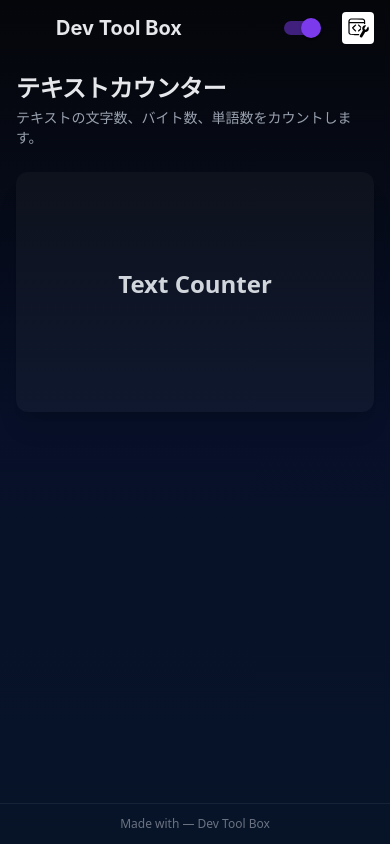
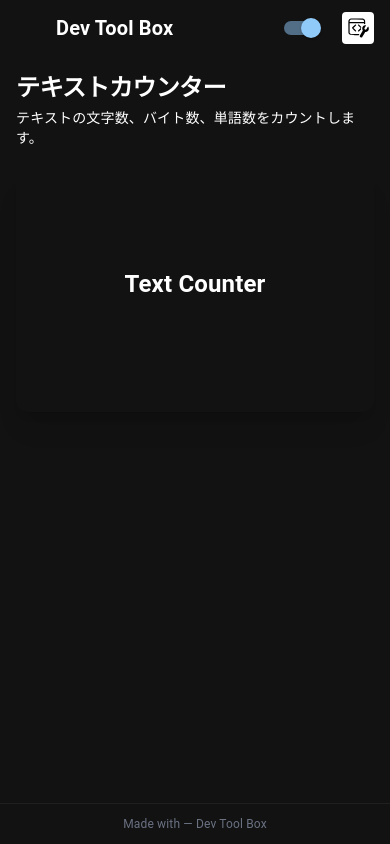
Before and after one commit to SeigoTakahashi/dev-tool-box, a React (Vite) app: page /text/counter in a window 390 px wide. Built offline with nearby package versions, Linux system fonts and the light colour scheme; some icons are missing.

Commit message:
Fix/refactoring (#4)
* メニュー、HomePageのレスポンシブ対応

* HomePageのpadding修正

* Reactのバージョンアップ、PRのフォーマット作成

* 表示モード処理のリファクタリング

```diff
--- a/src/App.tsx
+++ b/src/App.tsx
@@ -1,10 +1,12 @@
 import { BrowserRouter, Routes, Route } from 'react-router-dom'
 import './App.css'
 import { ALL_ROUTES } from './router/routes'
+import { ThemeProvider } from './common/context/ThemeContext'
 
 function App() {
   return (
     <>
+      <ThemeProvider>
         <BrowserRouter>
           <Routes>
             {ALL_ROUTES.map((route) => (
@@ -12,6 +14,7 @@
             ))}
           </Routes>
         </BrowserRouter>
+      </ThemeProvider>
     </>
   )
 }
--- a/src/common/components/BaseTemplate.tsx
+++ b/src/common/components/BaseTemplate.tsx
@@ -1,11 +1,11 @@
-import React, { useState, useMemo } from "react";
+import React, { useState } from "react";
 import type { ReactNode } from "react";
-import { ThemeProvider as MuiThemeProvider, createTheme } from "@mui/material/styles";
-
 import TopBar from "./TopBar";
 import SideNav from "./SideNav";
 import Footer from "./Footer";
-import { ThemeProvider, useTheme } from "../context/ThemeContext";
+import { ThemeProvider as MuiThemeProvider, CssBaseline } from "@mui/material";
+import { useTheme } from "../context/ThemeContext";
+import { getTheme } from "../theme";
 
 type BaseTemplateProps = {
   title?: string;
@@ -14,39 +14,23 @@
 };
 
 /**
- * BaseTemplateContent コンポーネント
+ * BaseTemplate コンポーネント
  * テーマコンテキストを使用する実際のレイアウト
  */
-const BaseTemplateContent: React.FC<BaseTemplateProps> = ({
+const BaseTemplate: React.FC<BaseTemplateProps> = ({
   title,
   subtitle,
   children,
 }) => {
   // テーマコンテキストから現在のモードを取得
   const { mode } = useTheme();
+  const theme = getTheme(mode);
 
   // サイドナビゲーションの折りたたみ状態
   const [collapsed, setCollapsed] = useState(false);
 
   // モバイルでのナビゲーション開閉状態
   const [mobileOpen, setMobileOpen] = useState(false);
-
-  // MUI テーマを動的に生成
-  const theme = useMemo(
-    () =>
-      createTheme({
-        palette: {
-          mode: mode,
-          primary: { main: "#7c3aed" },
-          background:
-            mode === "dark"
-              ? { default: "#070812", paper: "#0f1724" }
-              : { default: "#f5f5f5", paper: "#ffffff" },
-        },
-        typography: { fontFamily: "Inter, Roboto, Helvetica, Arial, sans-serif" },
-      }),
-    [mode]
-  );
 
   // モバイルメニュー開閉ハンドラ
   const handleMenuToggle = () => {
@@ -58,17 +42,10 @@
     }
   };
 
-  // 背景グラデーション（ダーク/ライトで変更）
-  const bgClass =
-    mode === "dark"
-      ? "bg-gradient-to-b from-[#05060a] via-[#071028] to-[#071428]"
-      : "bg-gradient-to-b from-[#f9fafb] via-[#f3f4f6] to-[#e5e7eb]";
-
-  const textClass = mode === "dark" ? "text-gray-200" : "text-gray-800";
-
   return (
     <MuiThemeProvider theme={theme}>
-      <div className={`min-h-screen flex ${bgClass} ${textClass}`}>
+      <CssBaseline />
+      <div className="min-h-screen flex">
         {/* サイドナビゲーション（デスクトップ/モバイル両対応）*/}
         <div className="hidden lg:block fixed left-0 top-0 bottom-0 z-50">
           <SideNav
@@ -87,7 +64,11 @@
           />
         </div>
 
-        <div className={`flex-1 flex flex-col ${!collapsed ? "lg:ml-80" : "lg:ml-0"}`}>
+        <div
+          className={`flex-1 flex flex-col ${
+            !collapsed ? "lg:ml-80" : "lg:ml-0"
+          }`}
+        >
           {/* 上部トップバー */}
           <div className="sticky top-0 z-40 bg-inherit">
             <TopBar onMenuToggle={handleMenuToggle} />
@@ -102,29 +83,13 @@
                   <h1 className="text-2xl font-bold tracking-tight">
                     {title || "Dev Tool Box"}
                   </h1>
-                {subtitle && (
-                  <p
-                    className={`mt-1 text-sm ${
-                      mode === "dark" ? "text-gray-400" : "text-gray-600"
-                    }`}
-                  >
-                    {subtitle}
-                  </p>
-                )}
+                  {subtitle && <p className="mt-1 text-sm">{subtitle}</p>}
                 </header>
               ) : null}
 
               {/* コンテンツ */}
-              <section
-                className={`${
-                  mode === "dark" ? "bg-white/3" : "bg-white/80"
-                } rounded-xl shadow-xl`}
-              >
-                  <div
-                    className={`py-20 text-center ${
-                      mode === "dark" ? "text-gray-300" : "text-gray-700"
-                    }`}
-                  >
+              <section className="rounded-xl shadow-xl">
+                <div className="py-20 text-center">
                   {children || "Select a tool from the navigation menu."}
                 </div>
               </section>
@@ -139,17 +104,4 @@
   );
 };
 
-/**
- * BaseTemplate コンポーネント
- * アプリケーションの基本的なレイアウトを提供します
- * ThemeProvider でラップしてテーマ切り替え機能を提供
- */
-const BaseTemplate: React.FC<BaseTemplateProps> = (props) => {
-  return (
-    <ThemeProvider>
-      <BaseTemplateContent {...props} />
-    </ThemeProvider>
-  );
-};
-
 export default BaseTemplate;
--- a/src/common/components/NavContent.tsx
+++ b/src/common/components/NavContent.tsx
@@ -49,17 +49,11 @@
     navigate("/");
   };
 
-  // テーマに応じたスタイルクラス
-  const bgClass = mode === "dark" ? "bg-[#0f1724]" : "bg-white";
-  const borderClass = mode === "dark" ? "border-white/6" : "border-gray-200";
-  const textSecondaryClass =
-    mode === "dark" ? "text-gray-400" : "text-gray-600";
-
   return (
     <aside
       className={`flex flex-col ${
         collapsed ? "w-0" : "w-80"
-      } h-screen p-3 overflow-y-auto ${bgClass}`}
+      } h-screen p-3 overflow-y-auto`}
     >
       {/* ロゴ部分 */}
       <div
@@ -74,14 +68,14 @@
         {!collapsed && (
           <div>
             <div className="text-sm font-semibold">Dev Tool Box</div>
-            <div className={`text-xs ${textSecondaryClass}`}>
+            <div className="text-xs">
               Handy dev utilities
             </div>
           </div>
         )}
       </div>
 
-      <Divider className={`my-2 ${borderClass}`} />
+      <Divider className="my-2" />
 
       {/* ナビゲーション項目リスト（アコーディオン形式） */}
       <nav className="flex-1">
@@ -116,10 +110,10 @@
         </List>
       </nav>
 
-      <Divider className={`my-2 ${borderClass}`} />
+      <Divider className="my-2" />
 
       {/* フッター情報 */}
-      <div className={`text-xs ${textSecondaryClass} px-1`}>
+      <div className="text-xs px-1">
         <div className="mb-1">{mode === "dark" ? "Dark" : "Light"} Mode</div>
       </div>
     </aside>
--- a/src/common/components/TopBar.tsx
+++ b/src/common/components/TopBar.tsx
@@ -15,6 +15,7 @@
 import DarkModeIcon from "@mui/icons-material/DarkMode";
 
 import { useTheme } from "../context/ThemeContext";
+
 
 type TopBarProps = {
   /** トップバーのタイトル（表示がない場合はデフォルト "Dev Tool Box"） */
@@ -81,20 +82,15 @@
 
         {/* 検索入力欄（小画面では非表示） */}
         <div
-          className={`hidden sm:flex items-center gap-3 ${
-            mode === "dark" ? "bg-white/5" : "bg-black/5"
-          } px-3 py-1 rounded-md`}
+          className={`hidden sm:flex items-center gap-3 px-3 py-1 rounded-md`}
         >
           <SearchIcon
-            className={mode === "dark" ? "text-gray-300" : "text-gray-600"}
           />
           <InputBase
             placeholder="Search tools..."
             value={query}
             inputProps={{ "aria-label": "search" }}
-            className={`text-sm ${
-              mode === "dark" ? "text-gray-200" : "text-gray-800"
-            }`}
+            className="text-sm"
             sx={{ ml: 1 }}
           />
         </div>
--- /dev/null
+++ b/src/common/theme/index.ts
@@ -0,0 +1,34 @@
+// theme/index.ts
+import { createTheme } from "@mui/material/styles";
+
+export const getTheme = (mode: "light" | "dark") =>
+  createTheme({
+    palette: {
+      mode,
+
+      // ボタン・主要アクション
+      primary: {
+        main: mode === "light" ? "#1976d2" : "#90caf9",
+      },
+
+      // サブアクション
+      secondary: {
+        main: mode === "light" ? "#9c27b0" : "#ce93d8",
+      },
+
+      // 背景
+      background: {
+        default: mode === "light" ? "#f5f5f5" : "#121212",
+        paper: mode === "light" ? "#ffffff" : "#1e1e1e",
+      },
+
+      // テキスト
+      text: {
+        primary: mode === "light" ? "#111" : "#fff",
+        secondary: mode === "light" ? "#555" : "#bbb",
+      },
+
+      // 枠線
+      divider: mode === "light" ? "#e0e0e0" : "#333",
+    },
+  });
```
Lines whose indentation alone changed are shown as unchanged.
